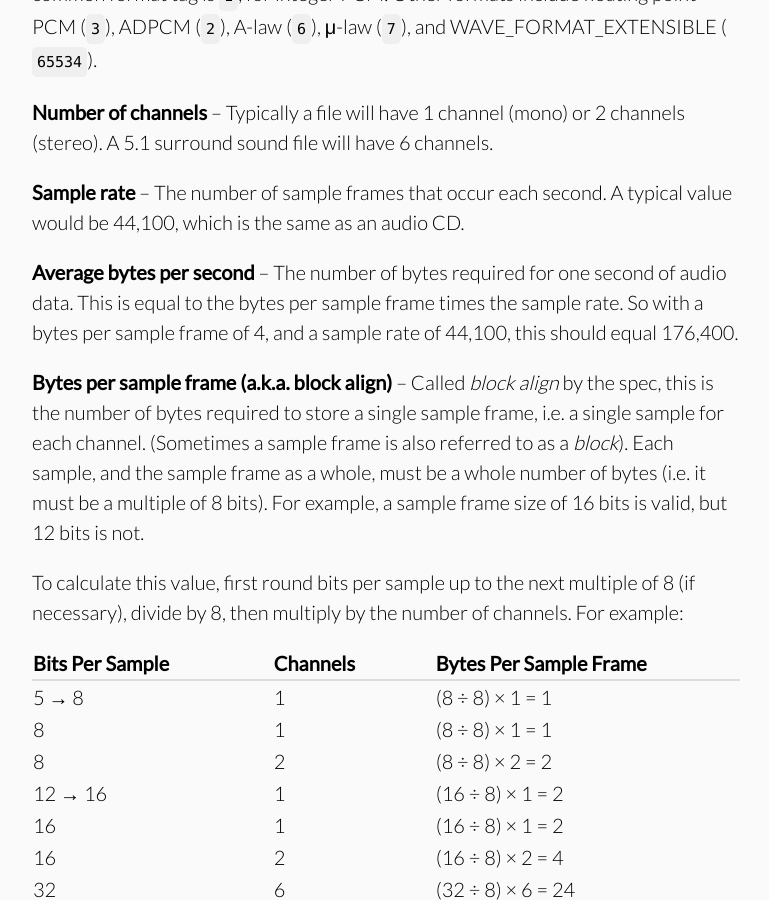
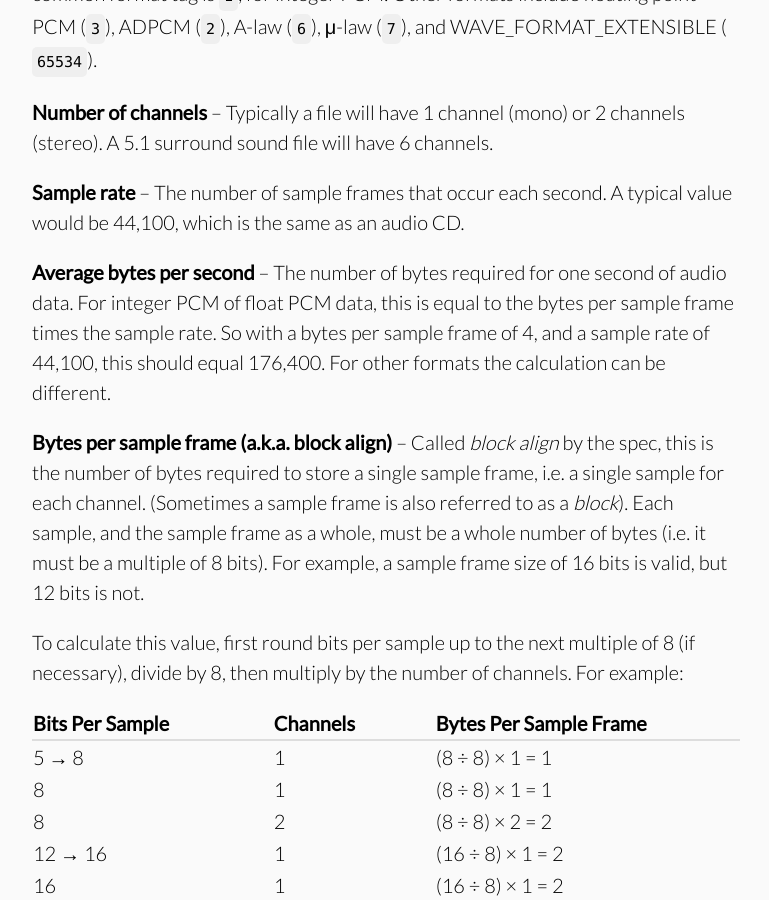
Before and after one commit to jstrait/wavefile, a Jekyll site: the page built from how_wave_files_work.html, in a window 1280 px wide and 900 px high, scrolled down 5190 px. Shown: the whole window, without its empty margins (254-1023 px from the left). Built offline with Jekyll 4.4.1, drawn with Linux system fonts in a browser that asks for light colours; some web fonts are replaced.

Commit message:
Clarifying "average bytes per second" calculation
The old description inaccurately implied that the given formula
was used for all sample formats.

```diff
--- a/how_wave_files_work.html
+++ b/how_wave_files_work.html
@@ -155,7 +155,7 @@
   <p><strong>Format Tag</strong> &ndash; Indicates how the sample data for the wave file is stored. The most common format tag is <code>1</code>, for integer PCM. Other formats include floating point PCM (<code>3</code>), ADPCM (<code>2</code>), A-law (<code>6</code>), &mu;-law (<code>7</code>), and WAVE_FORMAT_EXTENSIBLE (<code>65534</code>).</p>
   <p><strong>Number of channels</strong> &ndash; Typically a file will have 1 channel (mono) or 2 channels (stereo). A 5.1 surround sound file will have 6 channels.</p>
   <p><strong>Sample rate</strong> &ndash; The number of sample frames that occur each second. A typical value would be 44,100, which is the same as an audio CD.</p>
-  <p><strong>Average bytes per second</strong> &ndash; The number of bytes required for one second of audio data. This is equal to the bytes per sample frame times the sample rate. So with a bytes per sample frame of 4, and a sample rate of 44,100, this should equal 176,400.</p>
+  <p><strong>Average bytes per second</strong> &ndash; The number of bytes required for one second of audio data. For integer PCM of float PCM data, this is equal to the bytes per sample frame times the sample rate. So with a bytes per sample frame of 4, and a sample rate of 44,100, this should equal 176,400. For other formats the calculation can be different.</p>
   <p><strong>Bytes per sample frame (a.k.a. block align)</strong> &ndash; Called <em>block align</em> by the spec, this is the number of bytes required to store a single sample frame, i.e. a single sample for each channel. (Sometimes a sample frame is also referred to as a <em>block</em>). Each sample, and the sample frame as a whole, must be a whole number of bytes (i.e. it must be a multiple of 8 bits). For example, a sample frame size of 16 bits is valid, but 12 bits is not.</p>
   <p>To calculate this value, first round bits per sample up to the next multiple of 8 (if necessary), divide by 8, then multiply by the number of channels. For example:</p>
   <div class="scroll-x">
```
